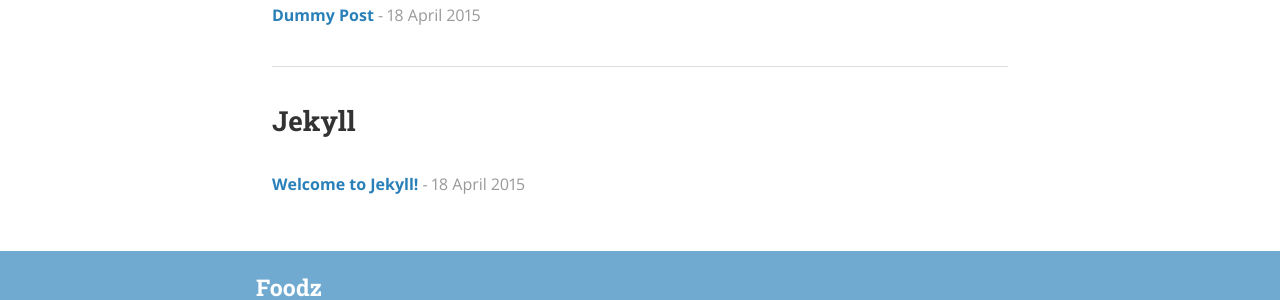
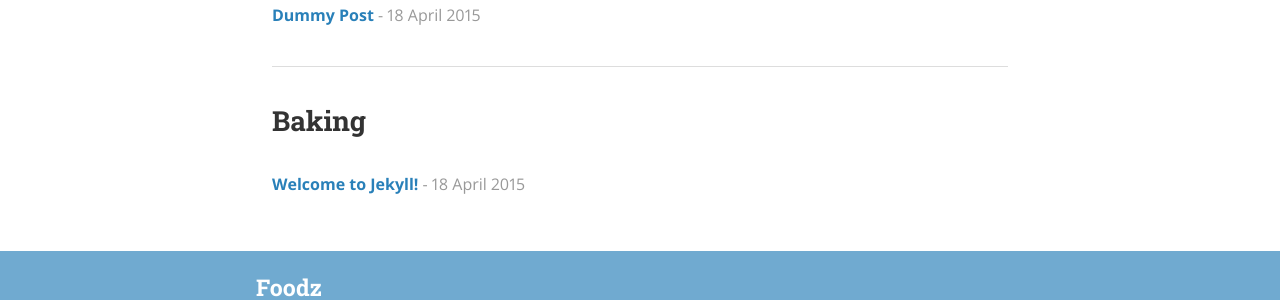
Before and after one commit to Skalas/foodz, a Jekyll site: the page built from posts.html, in a window 1280 px wide. Shown: the part 508-808 px from the top of the page. Built offline with Jekyll 4.4.1, drawn with Linux system fonts in a browser that asks for light colours; nearby versions of some CDN libraries; a style sheet for code colours, icons or effects is not loaded.

Commit message:
slight change

```diff
--- a/_posts/2015-04-18-welcome-to-jekyll.markdown
+++ b/_posts/2015-04-18-welcome-to-jekyll.markdown
@@ -3,8 +3,8 @@ layout: post
 title:  "Welcome to Jekyll!"
 date:   2015-04-18 08:43:59
 author: Ben Centra
-categories: Jekyll
-tags:	jekyll welcome
+categories: baking
+tags:	bread baking
 cover:  "assets/instacode.png"
 ---
 
```
